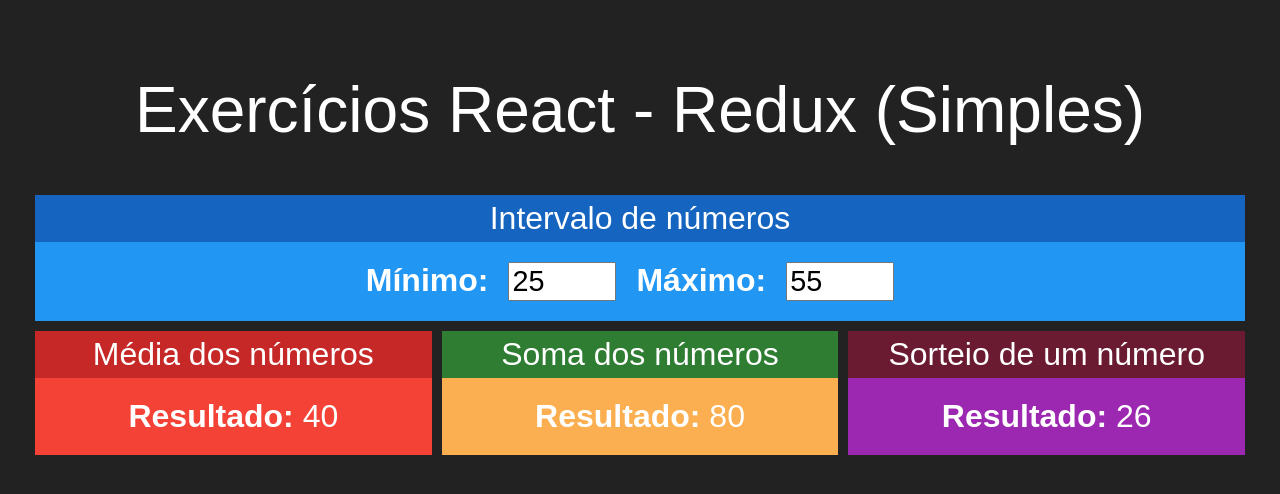
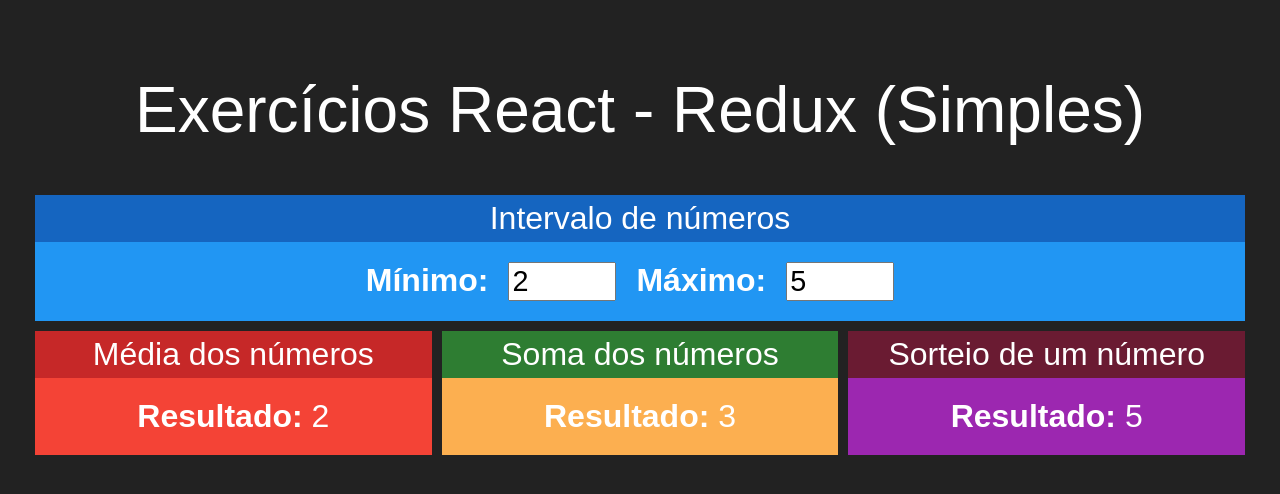
Before and after one commit to paulo-hst/redux-simples, a React (Create React App) app: page / in a window 1280 px wide. Shown: the top 494 px of the page. Built offline with nearby package versions, Linux system fonts and the light colour scheme.

Commit message:
limpando a implementacao

```diff
--- a/src/App.js
+++ b/src/App.js
@@ -1,4 +1,4 @@
-import React, { useState } from 'react';
+import React from 'react';
 
 import Intervalo from './components/Intervalo'
 import Media from './components/Media';
@@ -9,24 +9,17 @@
 
 function App() {
 
-  const [ min, setMin ] = useState(25)
-  const [ max, setMax ] = useState(55)
 
   return (
     <div className="App">
       <h1>Exercícios React - Redux (Simples)</h1>
       <div className="linha">
-        <Intervalo
-          min={min}
-          max={max}
-          onMinChanged={setMin}
-          onMaxChanged={setMax}
-        />
+        <Intervalo />
       </div>
       <div className="linha">
-        <Media min={min} max={max} />
-        <Soma min={min} max={max} />
-        <Sorteio min={min} max={max} />
+        <Media />
+        <Soma />
+        <Sorteio />
       </div>
     </div>
   );
--- a/src/components/Intervalo.jsx
+++ b/src/components/Intervalo.jsx
@@ -3,10 +3,6 @@
 import Card from './Card'
 
 export default props => {
-
-    const { min, max } = props
-
-
 
     return(
         <Card title="Intervalo de números" blue>
@@ -15,16 +11,16 @@
                     <strong>Mínimo:</strong>
                     <input
                         type="number"
-                        value={min}
-                        onChange={event => props.onMinChanged(+event.target.value)}
+                        value={2}
+                        readOnly
                     />
                 </span>
                 <span>
                     <strong>Máximo:</strong>
                     <input
                         type="number"
-                        value={max}
-                        onChange={event => props.onMaxChanged(+event.target.value)}
+                        value={5}
+                        readOnly
                     />
                 </span>
 
--- a/src/components/Media.jsx
+++ b/src/components/Media.jsx
@@ -2,15 +2,13 @@
 import Card from './Card'
 
 export default props => {
-
-    const { min, max } = props
 
     return(
         <Card title="Média dos números" red>
             <div>
                 <span>
                     <strong>Resultado: </strong>
-                    <span>{(max + min) / 2}</span>
+                    <span>2</span>
                 </span>
             </div>
         </Card>
--- a/src/components/Soma.jsx
+++ b/src/components/Soma.jsx
@@ -2,15 +2,13 @@
 import Card from './Card'
 
 export default props => {
-
-    const { min, max } = props
 
     return(
         <Card title="Soma dos números" green>
             <div>
                 <span>
                     <strong>Resultado: </strong>
-                    <span>{ max + min }</span>
+                    <span>3</span>
                 </span>
             </div>
         </Card>
--- a/src/components/Sorteio.jsx
+++ b/src/components/Sorteio.jsx
@@ -2,16 +2,13 @@
 import Card from './Card'
 
 export default props => {
-
-    const { min, max } = props
-    const aleatorio = parseInt(Math.random() * ( max - min )) + min
 
     return(
         <Card title="Sorteio de um número" purple>
             <div>
                 <span>
                     <strong>Resultado: </strong>
-                    <span>{ aleatorio }</span>
+                    <span>5</span>
                 </span>
             </div>
         </Card>
```
